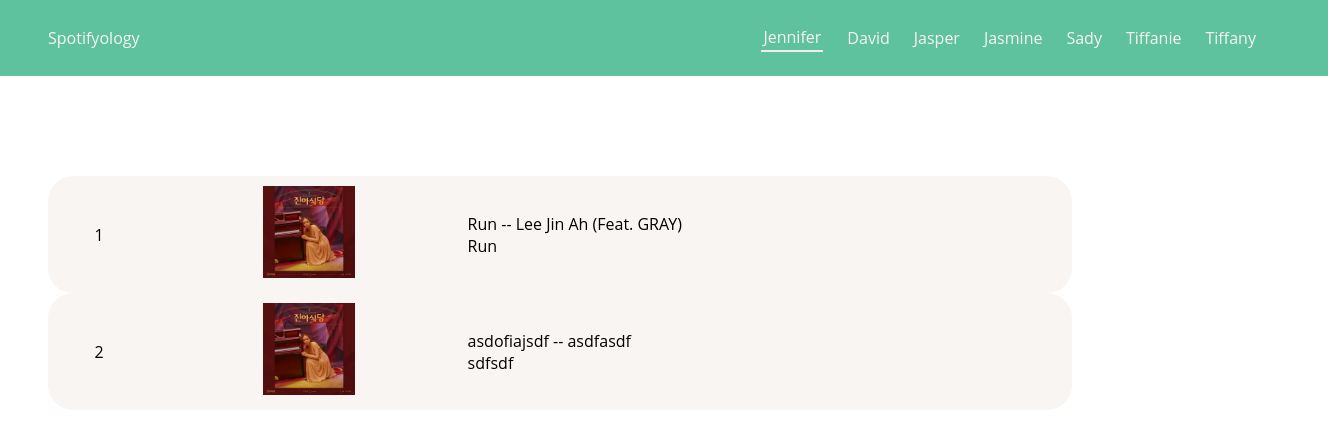
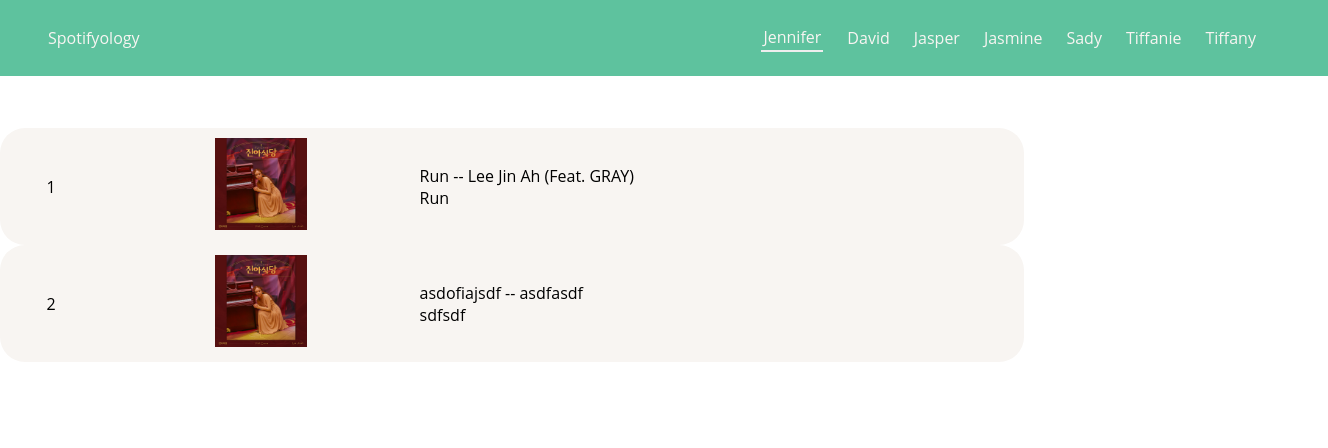
Before and after one commit to jennxiao/spotifyology, a React (Create React App) app in the folder spotifyology-react-app/: page /jennifer in a window 1280 px wide. Shown: the top 448 px of the page, 1328 px wide, since content can reach past the window. Built offline with nearby package versions, Linux system fonts and the light colour scheme.

Commit message:
removed margin

```diff
--- a/spotifyology-react-app/src/index.css
+++ b/spotifyology-react-app/src/index.css
@@ -6,7 +6,6 @@ body {
   -webkit-font-smoothing: antialiased;
   -moz-osx-font-smoothing: grayscale;
   padding-top: 64px;
-  margin: 24px;
   align-items: center;
   height: 100%;
   width: 100%;
```
